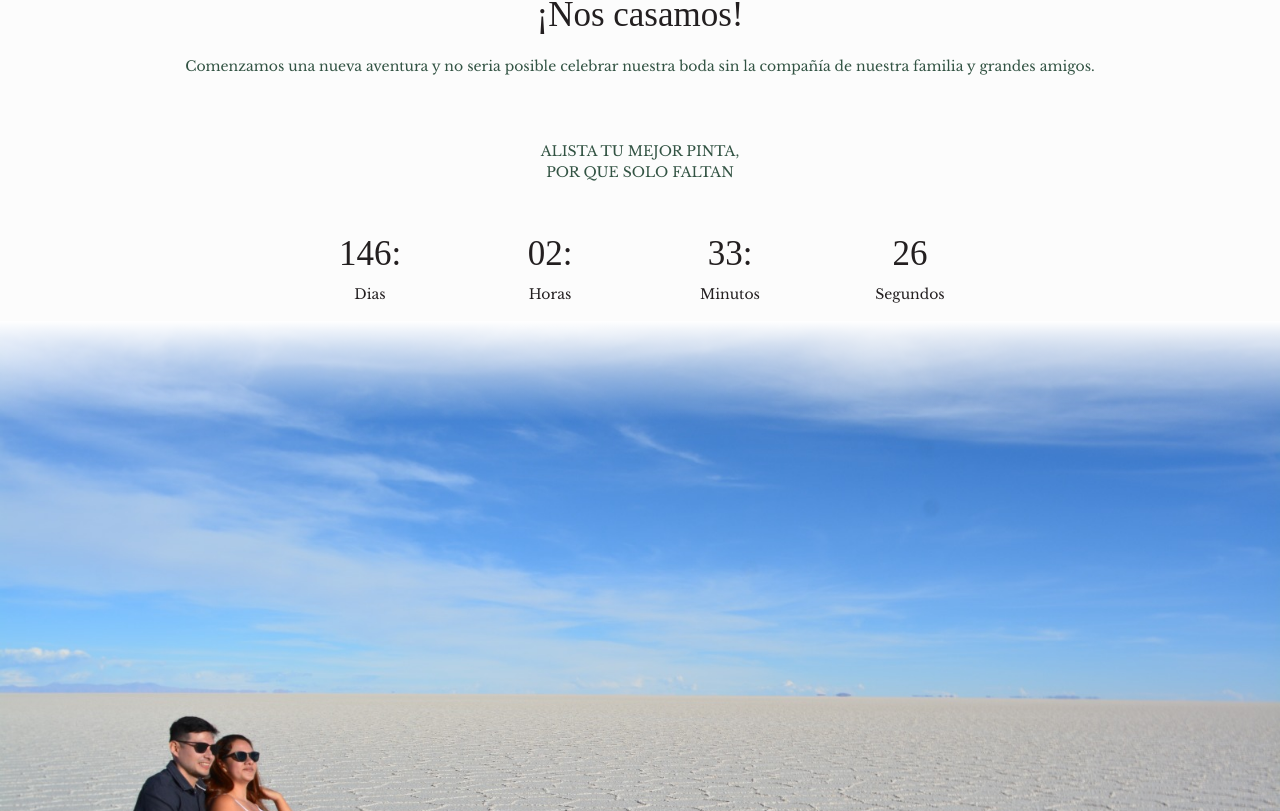
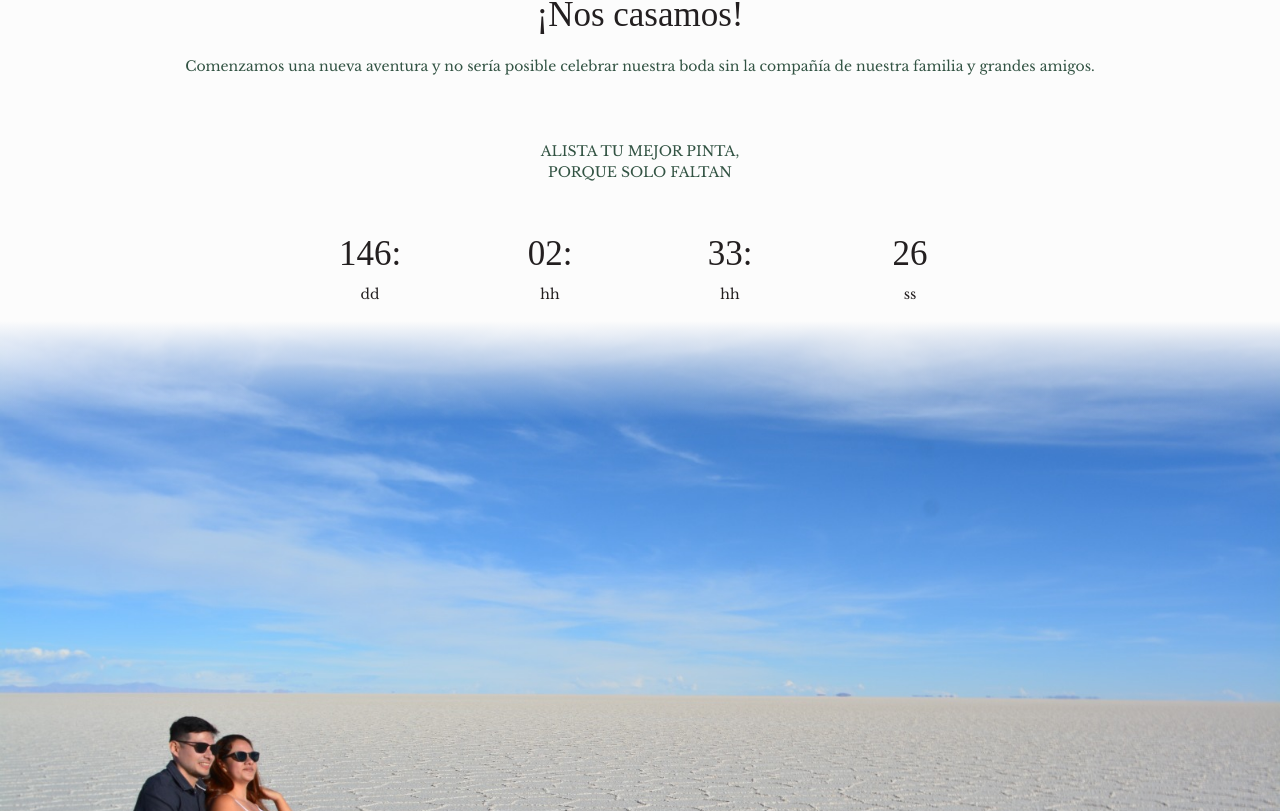
Before and after one commit to edacevedo/invitacion, a React (Create React App) app: page / in a window 1280 px wide. Shown: the part 1089-1900 px from the top of the page. Built offline with nearby package versions, Linux system fonts and the light colour scheme; a web font is replaced by a local one.

Commit message:
first commit

```diff
--- a/src/App.css
+++ b/src/App.css
@@ -152,7 +152,7 @@ p {
   position: absolute;
   left: 0;
   bottom: 0;
-  background-image: linear-gradient(to top, #ffffff, transparent);
+  background-image: linear-gradient(to top, #fcfcfc, transparent);
 }
 
 .container-image-top::after {
@@ -162,7 +162,7 @@ p {
   position: absolute;
   left: 0;
   top: 0;
-  background-image: linear-gradient(to bottom, #ffffff, transparent);
+  background-image: linear-gradient(to bottom, #fcfcfc, transparent);
 }
 
 /* time counter */
--- a/src/App.js
+++ b/src/App.js
@@ -23,10 +23,16 @@ function App() {
     e.preventDefault()
     const url = 'https://script.google.com/macros/s/AKfycbw7PWdTSMrB1fO2eBGbnYoK6eMBTQvxSgVeIXPxlDKo28AXdw6rlaYHNL0L1OoUZN29/exec'
     fetch(url, {
+      redirect: "follow",
       method: "POST",
-      headers: { "Content-Type": "application/x-www-form-urlencoded" },
+      headers: {
+        'Content-Type': 'application/json' // Tipo de contenido
+      },
       // mode: 'no-cors',
-      body: (`date=${e.target.name.value}&name=${e.target.name.value}`)
+      body: (JSON.stringify({
+        date: new Date(),
+        name: e.target.name.value
+      }))
     }).then(res => res.text()).then(data => {
       alert(data)
     }).catch(error => console.log(error))
@@ -79,7 +85,7 @@ function App() {
         <Row className="justify-content-center pt-1">
           <Col  >
             <p className='text-center libre-baskerville-regular secondary-color'>
-              Comenzamos una nueva aventura y no seria posible
+              Comenzamos una nueva aventura y no sería posible
               celebrar nuestra boda sin la compañía de nuestra
               familia y grandes amigos.
             </p>
@@ -90,7 +96,7 @@ function App() {
           <Col xs="auto" className='justify-content-center'>
             <p className='text-center libre-baskerville-regular secondary-color'>
               ALISTA TU MEJOR PINTA,<br />
-              POR QUE SOLO FALTAN
+              PORQUE SOLO FALTAN
             </p>
           </Col>
         </Row>
--- a/src/components/CountDown.js
+++ b/src/components/CountDown.js
@@ -72,22 +72,22 @@ export default function CountDown() {
             <Row className="justify-content-center pb-3 ">
                 <Col xs={2} className='justify-content-center px-0'>
                     <div className='text-center libre-baskerville-regular'>
-                        Dias
+                        dd
                     </div>
                 </Col>
                 <Col xs={2} className='justify-content-center px-0'>
                     <div className='text-center libre-baskerville-regular'>
-                        Horas
+                        hh
                     </div>
                 </Col>
                 <Col xs={2} className='justify-content-center px-0'>
                     <div className='text-center libre-baskerville-regular'>
-                        Minutos
+                        hh
                     </div>
                 </Col>
                 <Col xs={2} className='justify-content-center px-0'>
                     <div className='text-center libre-baskerville-regular'>
-                        Segundos
+                        ss
                     </div>
                 </Col>
             </Row>
```
